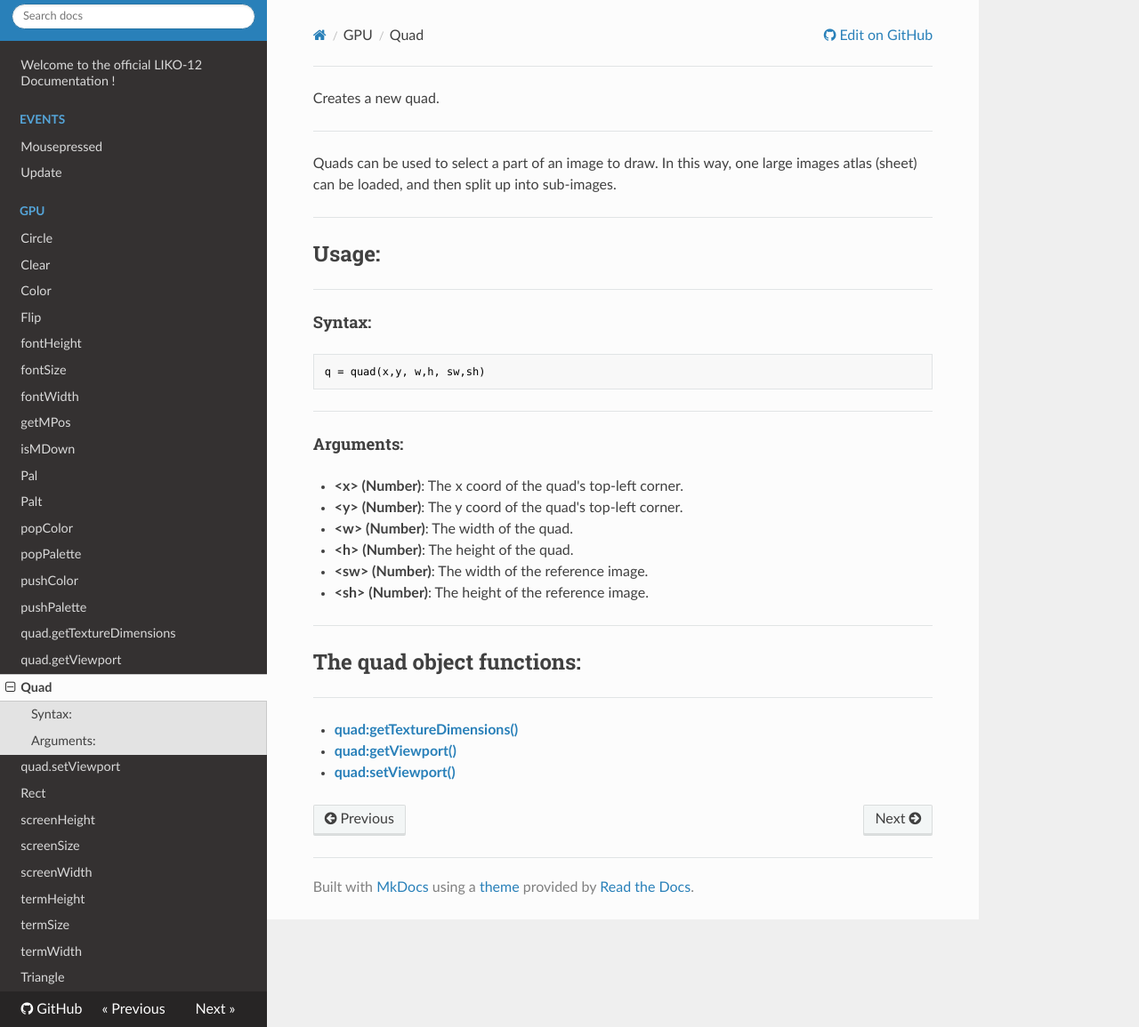
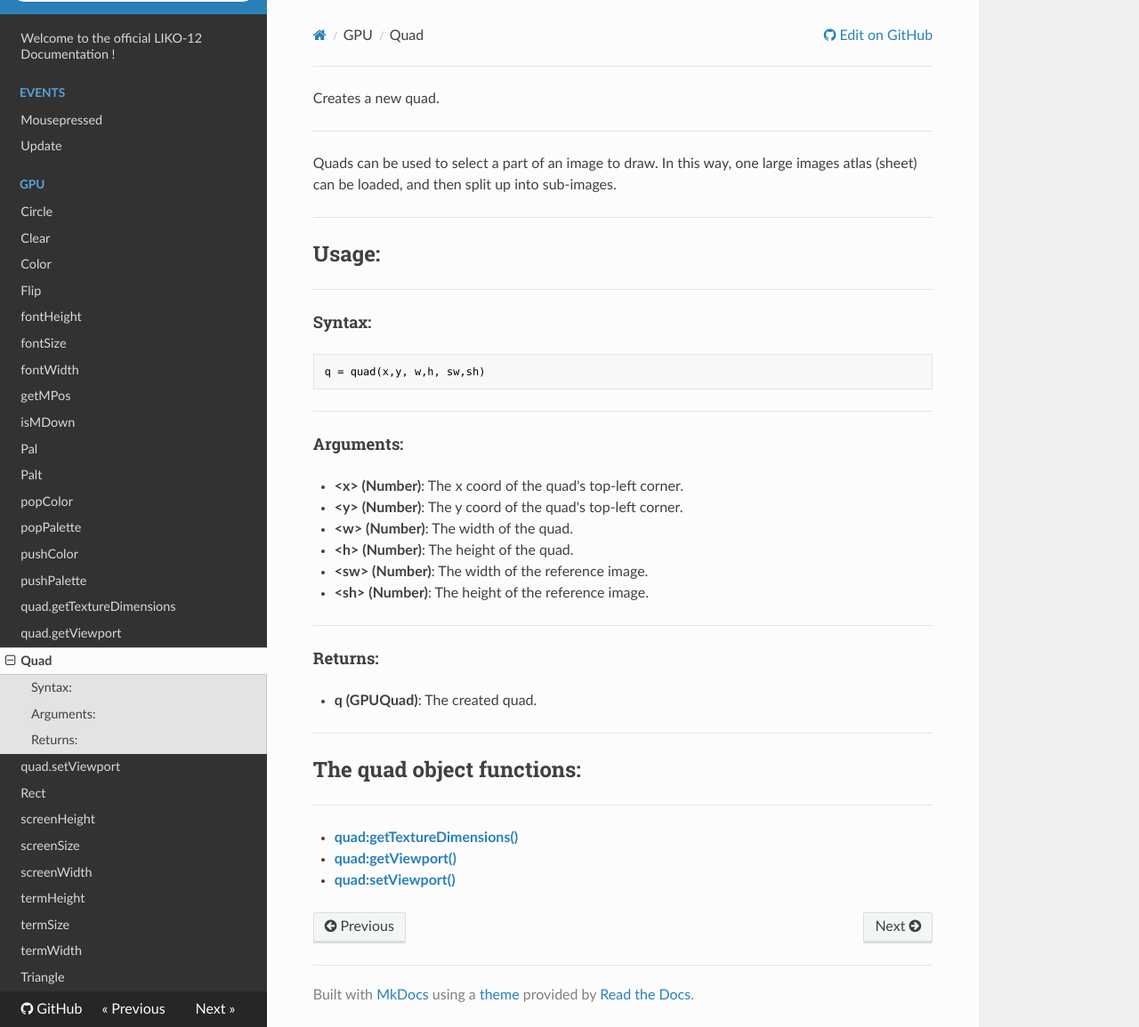
Before and after one commit to LIKO-12/LIKO-12, an MkDocs documentation site: the page built from Docs/GPU/quad.md, in a window 1280 px wide and 1155 px high. Shown: the whole window at 89% size. Built offline with MkDocs 1.6.1, drawn with Linux system fonts in a browser that asks for light colours; nearby versions of some CDN libraries.

Commit message:
Added the return values section

```diff
--- a/Docs/GPU/quad.md
+++ b/Docs/GPU/quad.md
@@ -28,6 +28,12 @@ q = quad(x,y, w,h, sw,sh)
 
 ---
 
+#### Returns:
+
+* **q (GPUQuad)**: The created quad.
+
+---
+
 ## The quad object functions:
 
 ---
```
